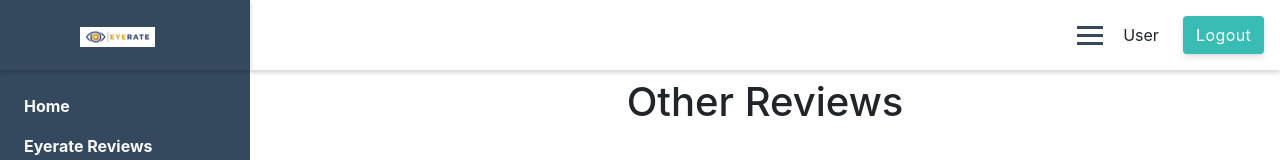
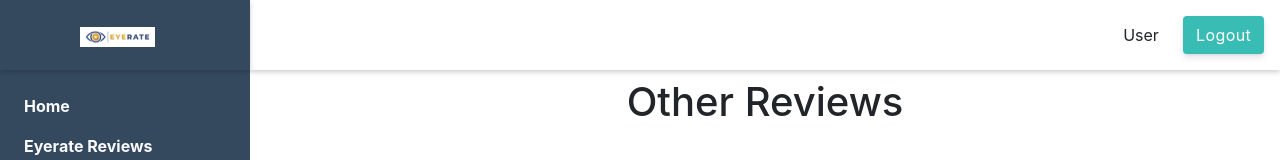
Before and after one commit to rafaelzar/react-portal, a React (Create React App) app: page /other-reviews in a window 1280 px wide. Shown: the top 160 px of the page. Built offline with nearby package versions, Linux system fonts and the light colour scheme; no server answers; what aws-amplify would draw is missing.

Commit message:
css quick fix

```diff
--- a/src/styles/components/layout/layout.module.scss
+++ b/src/styles/components/layout/layout.module.scss
@@ -38,7 +38,7 @@ $side-menu-w: 250px;
 
 #menu-trigger {
 	cursor: pointer;
-	display: inline-block;
+	display: none;
 	width: 26px;
 	height: 22px;
 	line-height: 15px;
@@ -150,6 +150,12 @@ $side-menu-w: 250px;
 }
 
 @media screen and (max-width: 768px) {
+	#menu-trigger {
+		display: inline-block;
+	}
+}
+
+@media screen and (max-width: 420px) {
 	.close-menu-btn {
 		display: block;
 	}
```
